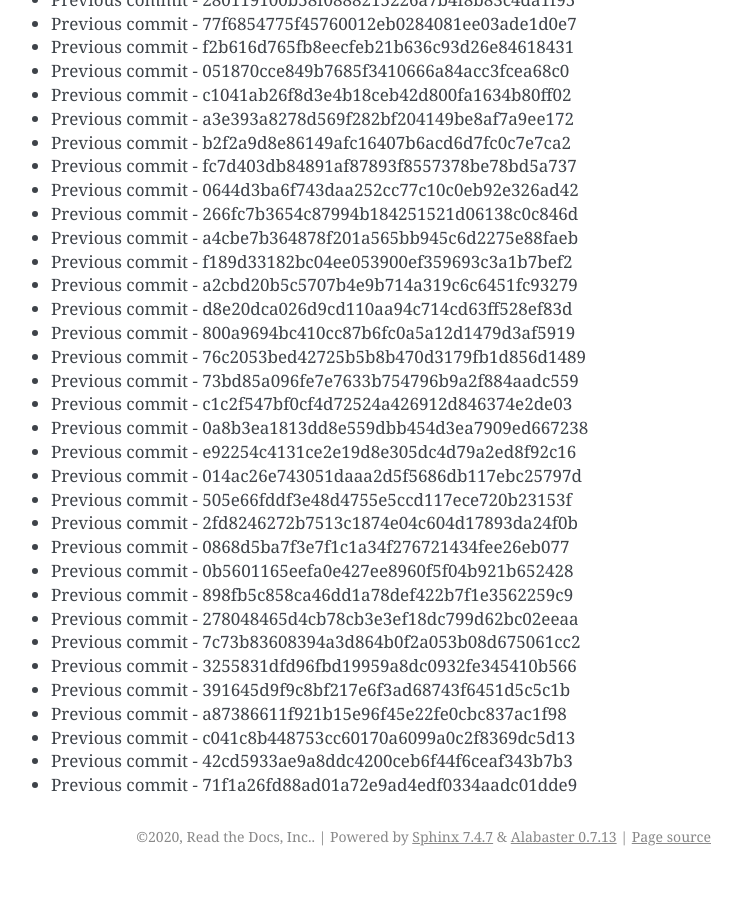
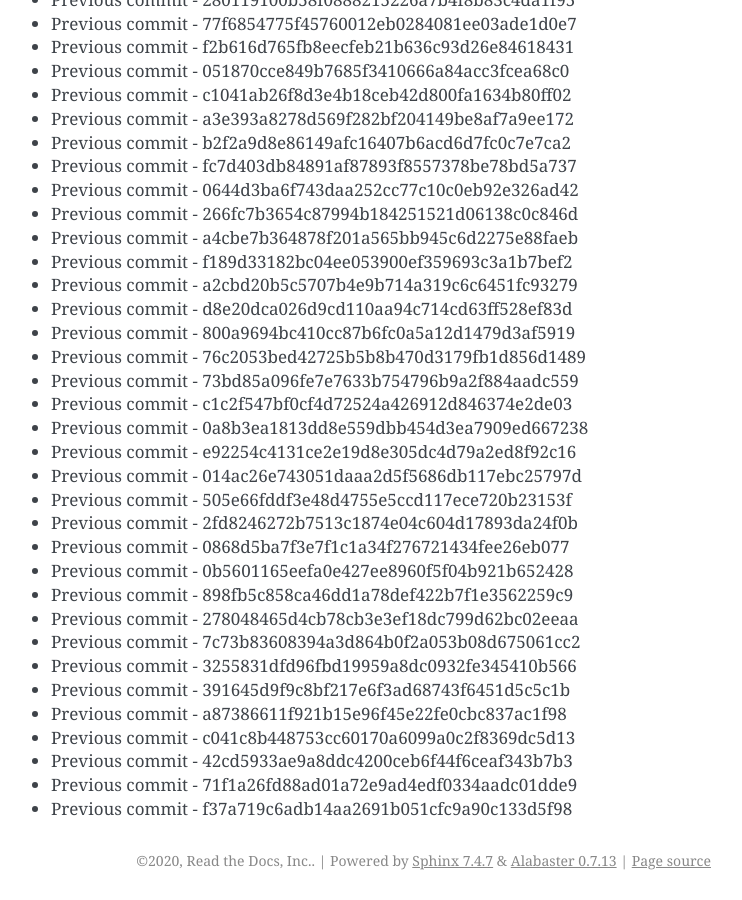
Before and after one commit to readthedocs/rtd-git-stresstest, a Sphinx documentation site: the page built from docs/updates.rst, in a window 1280 px wide and 900 px high, scrolled down 66930 px. Shown: the whole window, without its empty margins (399-1141 px from the left). Built offline with Sphinx 7.4.7, drawn with Linux system fonts in a browser that asks for light colours; before the commit the page ends 67806 px from its top, so only the background shows below that.

Commit message:
Generating commit from previous: f37a719c6adb14aa2691b051cfc9a90c133d5f98

```diff
--- a/docs/updates.rst
+++ b/docs/updates.rst
@@ -2844,3 +2844,4 @@ It can be tested for any performance characteristics.
 * Previous commit - c041c8b448753cc60170a6099a0c2f8369dc5d13
 * Previous commit - 42cd5933ae9a8ddc4200ceb6f44f6ceaf343b7b3
 * Previous commit - 71f1a26fd88ad01a72e9ad4edf0334aadc01dde9
+* Previous commit - f37a719c6adb14aa2691b051cfc9a90c133d5f98
```
